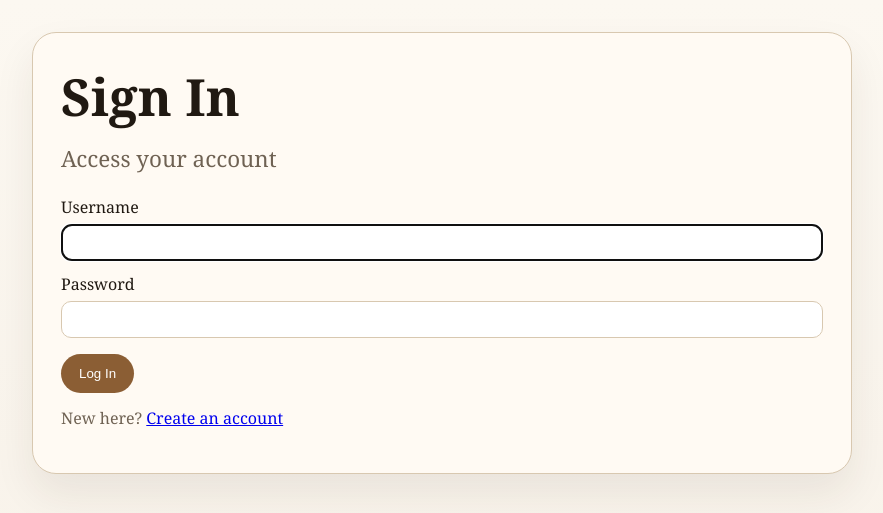
After one commit to RichieG78/ExhibitGuide, a Django app: template exhibit_guide_pwa/users/templates/users/login.html in a window 1280 px wide. The commit adds this page. Shown: the top 513 px of the page, without its empty margins (198-1081 px from the left). Run offline with Django 4.2, Linux system fonts and the light colour scheme; the template is opened without the code that fills it, so the values that code supplies are empty.

Commit message:
login and register functionality

```diff
--- a/exhibit_guide_pwa/exhibits/templates/exhibits/base.html
+++ b/exhibit_guide_pwa/exhibits/templates/exhibits/base.html
@@ -79,7 +79,8 @@
             gap: 12px;
         }
 
-        .actions button {
+        .actions button,
+        .actions .button-link {
             padding: 14px 20px;
             border: 0;
             border-radius: 999px;
@@ -89,10 +90,14 @@
             font-size: 1rem;
             cursor: pointer;
             transition: background-color 140ms ease, transform 140ms ease;
+            text-decoration: none;
+            display: inline-block;
         }
 
         .actions button:hover,
-        .actions button:focus-visible {
+        .actions button:focus-visible,
+        .actions .button-link:hover,
+        .actions .button-link:focus-visible {
             background: var(--accent-strong);
             transform: translateY(-1px);
         }
@@ -163,7 +168,7 @@
             <button type="button">Listen</button>
             <button type="button" id="read-button" aria-controls="reading-panel" aria-expanded="false">Read</button>
             <button type="button" id="view-button" aria-controls="view-panel" aria-expanded="false">View</button>
-            <button type="button">Express Interest</button>
+            <a href="{% url 'register' %}" class="button-link">Express Interest</a>
         </div>
 
         <section id="reading-panel" class="reading-panel" aria-live="polite">
--- /dev/null
+++ b/exhibit_guide_pwa/users/templates/users/login.html
@@ -0,0 +1,39 @@
+{% extends "exhibits/base.html" %}
+{% block content %}
+<main class="exhibit-shell">
+  <h1>Sign In</h1>
+  <h2>Access your account</h2>
+
+  <form method="post" style="margin-top: 22px;">
+    {% csrf_token %}
+
+    {% if form.non_field_errors %}
+      <div style="margin-bottom: 14px; color: #8b1a1a;">
+        {{ form.non_field_errors }}
+      </div>
+    {% endif %}
+
+    <div style="margin-bottom: 12px;">
+      <label for="id_username" style="display: block; margin-bottom: 6px;">Username</label>
+      <input type="text" name="username" id="id_username" required autofocus style="width: 100%; padding: 10px 12px; border: 1px solid #d8c8b0; border-radius: 10px;">
+    </div>
+
+    <div style="margin-bottom: 16px;">
+      <label for="id_password" style="display: block; margin-bottom: 6px;">Password</label>
+      <input type="password" name="password" id="id_password" required style="width: 100%; padding: 10px 12px; border: 1px solid #d8c8b0; border-radius: 10px;">
+    </div>
+
+    {% if request.GET.next %}
+      <input type="hidden" name="next" value="{{ request.GET.next }}">
+    {% endif %}
+
+    <button type="submit" style="padding: 12px 18px; border: 0; border-radius: 999px; background: #8b5e34; color: #fff; cursor: pointer;">
+      Log In
+    </button>
+  </form>
+
+  <p style="margin-top: 14px; color: #6f6253;">
+    New here? <a href="{% url 'register' %}">Create an account</a>
+  </p>
+</main>
+{% endblock content %}
--- a/exhibit_guide_pwa/users/templates/users/register.html
+++ b/exhibit_guide_pwa/users/templates/users/register.html
@@ -1,4 +1,4 @@
-{% extends "blog/base.html" %}
+{% extends "exhibits/base.html" %}
 {% block content %}
 
   <div class="container">
```
